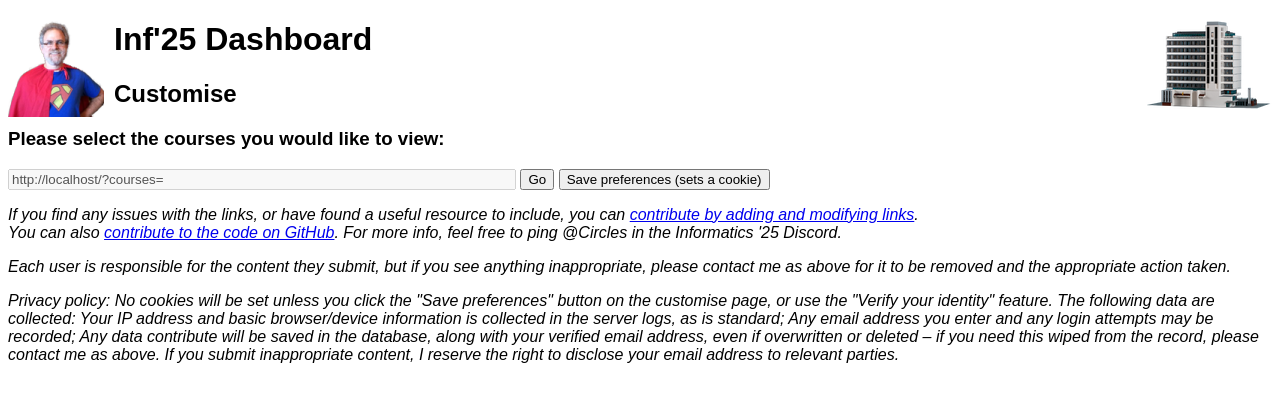
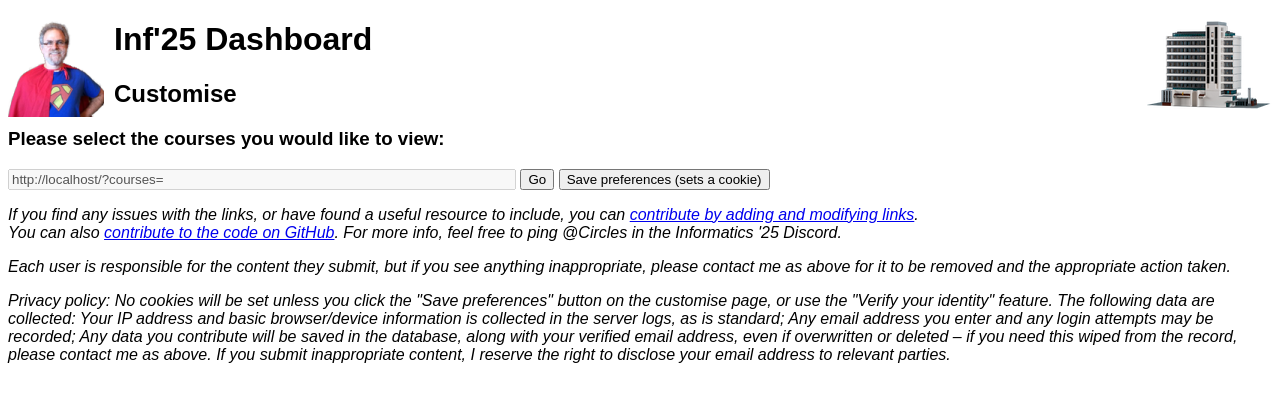
Before and after one commit to oxrush/Inf25, a Flask app: page /customise in a window 1280 px wide. Shown: the top 402 px of the page. Run offline with Flask 2, Linux system fonts and the light colour scheme; data that the repository does not hold is empty; parts of the project's set-up code (start-up, migrations or seed data) failed here and were passed over.

Commit message:
Fix typo in privacy policy

```diff
--- a/templates/frame.html
+++ b/templates/frame.html
@@ -42,7 +42,7 @@
         Each user is responsible for the content they submit, but if you see anything inappropriate, please contact me as above for it to be removed and the appropriate action taken.
     <em></p>
     <p><em>
-        Privacy policy: No cookies will be set unless you click the "Save preferences" button on the customise page, or use the "Verify your identity" feature. The following data are collected: Your IP address and basic browser/device information is collected in the server logs, as is standard; Any email address you enter and any login attempts may be recorded; Any data contribute will be saved in the database, along with your verified email address, even if overwritten or deleted &ndash; if you need this wiped from the record, please contact me as above. If you submit inappropriate content, I reserve the right to disclose your email address to relevant parties.
+        Privacy policy: No cookies will be set unless you click the "Save preferences" button on the customise page, or use the "Verify your identity" feature. The following data are collected: Your IP address and basic browser/device information is collected in the server logs, as is standard; Any email address you enter and any login attempts may be recorded; Any data you contribute will be saved in the database, along with your verified email address, even if overwritten or deleted &ndash; if you need this wiped from the record, please contact me as above. If you submit inappropriate content, I reserve the right to disclose your email address to relevant parties.
     </p></em>
 
     </body>
```
